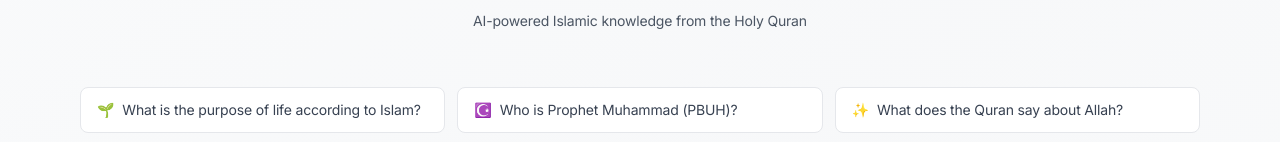
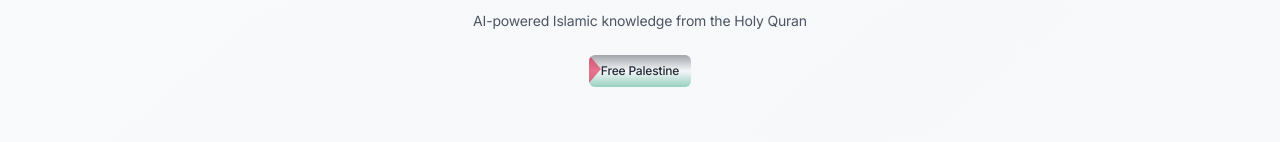
Before and after one commit to MinHackerz/qurangpt, a Next.js app: page / in a window 1280 px wide. Shown: the part 249-391 px from the top of the page. Built offline with nearby package versions, Linux system fonts and the light colour scheme; no server answers; a web font is replaced by a local one.

Commit message:
Add minimalist Palestine support element to hero section with authentic flag colors

```diff
--- a/app/components/HeroSection.tsx
+++ b/app/components/HeroSection.tsx
@@ -40,6 +40,27 @@
           <p className="text-sm text-gray-600 dark:text-gray-400 max-w-lg mx-auto mb-6 font-[var(--font-noto-naskh)]">
             AI-powered Islamic knowledge from the Holy Quran
           </p>
+
+          {/* Palestine Support Element */}
+          <motion.div
+            initial={{ opacity: 0, scale: 0.9 }}
+            animate={{ opacity: 1, scale: 1 }}
+            transition={{ duration: 0.8, delay: 0.3, ease: "easeOut" }}
+            className="flex items-center justify-center gap-2 mb-6"
+          >
+            <div className="relative overflow-hidden px-3 py-2 rounded-md">
+              {/* Minimalist Palestinian Flag Background - Black top, White center, Green bottom */}
+              <div className="absolute inset-0 bg-gradient-to-b from-gray-800/40 via-gray-100/60 to-emerald-600/40 dark:from-gray-700/50 dark:via-gray-200/40 dark:to-emerald-500/50"></div>
+
+              {/* Red Triangle (left side) - Minimal */}
+              <div className="absolute left-0 top-0 w-0 h-0 border-l-[12px] border-l-rose-600/60 border-t-[14px] border-t-transparent border-b-[14px] border-b-transparent"></div>
+
+              {/* Content */}
+              <div className="relative z-10 flex items-center gap-2">
+                <span className="text-xs font-medium text-gray-800 dark:text-gray-200">Free Palestine</span>
+              </div>
+            </div>
+          </motion.div>
         </motion.div>
       </div>
     </header>
```
